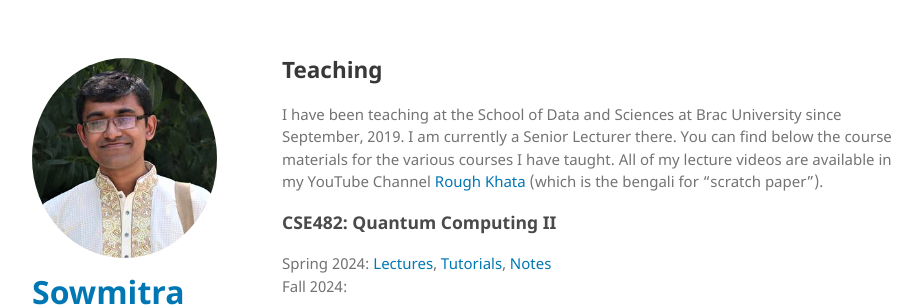
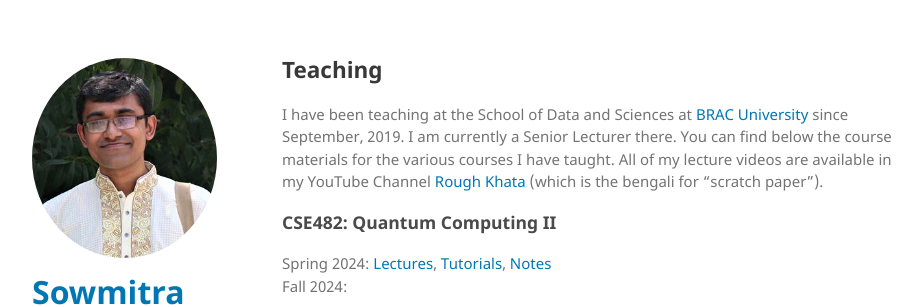
Before and after one commit to sowmitra-das-sumit/sowmitra-das-sumit.github.io, a Jekyll site: the page built from another-page.md, in a window 1280 px wide. Shown: the top 307 px of the page, without its empty margins (178-1100 px from the left). Built offline with Jekyll 4.4.1, drawn with Linux system fonts in a browser that asks for light colours; the repository's description, which GitHub fills in, is left out; our own code applies the rules of GitHub Pages for plain Markdown files; part of the change alters nothing that is shown.

```diff
--- a/another-page.md
+++ b/another-page.md
@@ -4,7 +4,7 @@ layout: default
 
 ## Teaching
 
-I have been teaching at the School of Data and Sciences at Brac University since September, 2019. I am currently a Senior Lecturer there. You can find below the course materials for the various courses I have taught. All of my lecture videos are available in my YouTube Channel [Rough Khata](https://www.youtube.com/@raf-khata) (which is the bengali for "scratch paper").
+I have been teaching at the School of Data and Sciences at [BRAC University](https://www.bracu.ac.bd/) since September, 2019. I am currently a Senior Lecturer there. You can find below the course materials for the various courses I have taught. All of my lecture videos are available in my YouTube Channel [Rough Khata](https://www.youtube.com/@raf-khata) (which is the bengali for "scratch paper").
 
 ### CSE482: Quantum Computing II
 Spring 2024: [Lectures](https://youtube.com/playlist?list=PLvj5w6iNZqViEPZo0PaHqOK_spCeHKfGT&si=8Rt2N6TXlppnJrz3), [Tutorials](https://youtube.com/playlist?list=PLvj5w6iNZqVhsPZnkK0bjl-0jFnoOqNOT&si=hYdKyiK2taefL-HB), [Notes](https://www.overleaf.com/read/dtxxdftjsfqt#837308)\
```
